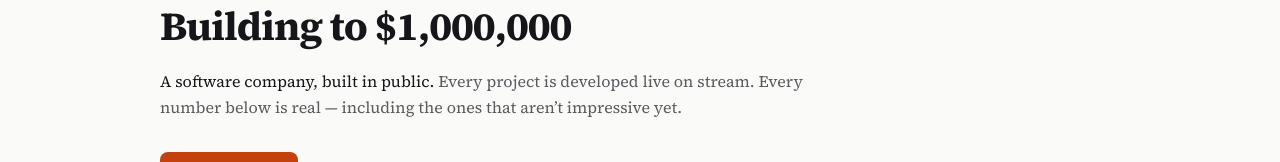
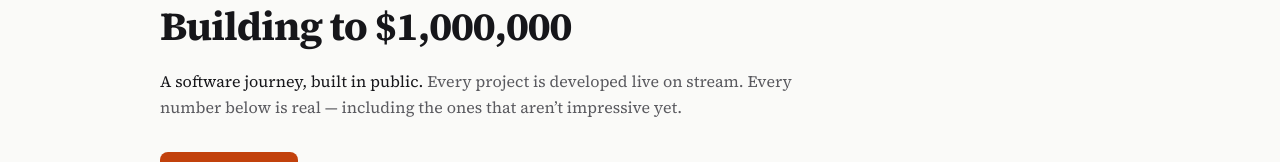
Before and after one commit to thisisankit27/vibe-through-code, a Next.js app in the folder vibe-through-code/: page / in a window 1280 px wide. Shown: the part 142-304 px from the top of the page. Built offline with nearby package versions, Linux system fonts and the light colour scheme; no server answers; the database is empty.

Commit message:
refactor

```diff
--- a/vibe-through-code/app/page.tsx
+++ b/vibe-through-code/app/page.tsx
@@ -47,7 +47,7 @@ export default async function HomePage() {
 
                 <p className="mt-5 text-body text-ink-secondary">
                     <span className="text-ink-primary">
-                        A software company, built in public.
+                        A software journey, built in public.
                     </span>{" "}
                     Every project is developed live on stream. Every number
                     below is real — including the ones that aren&rsquo;t
```
